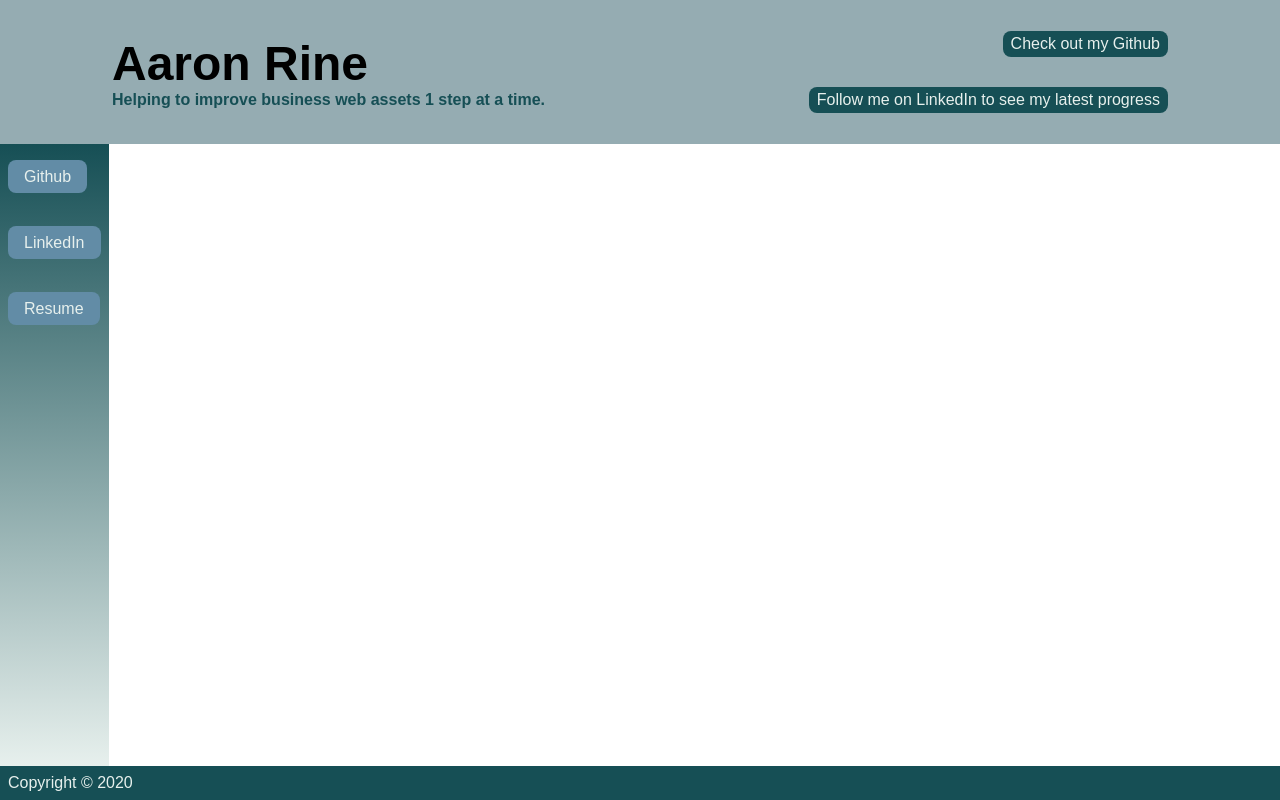
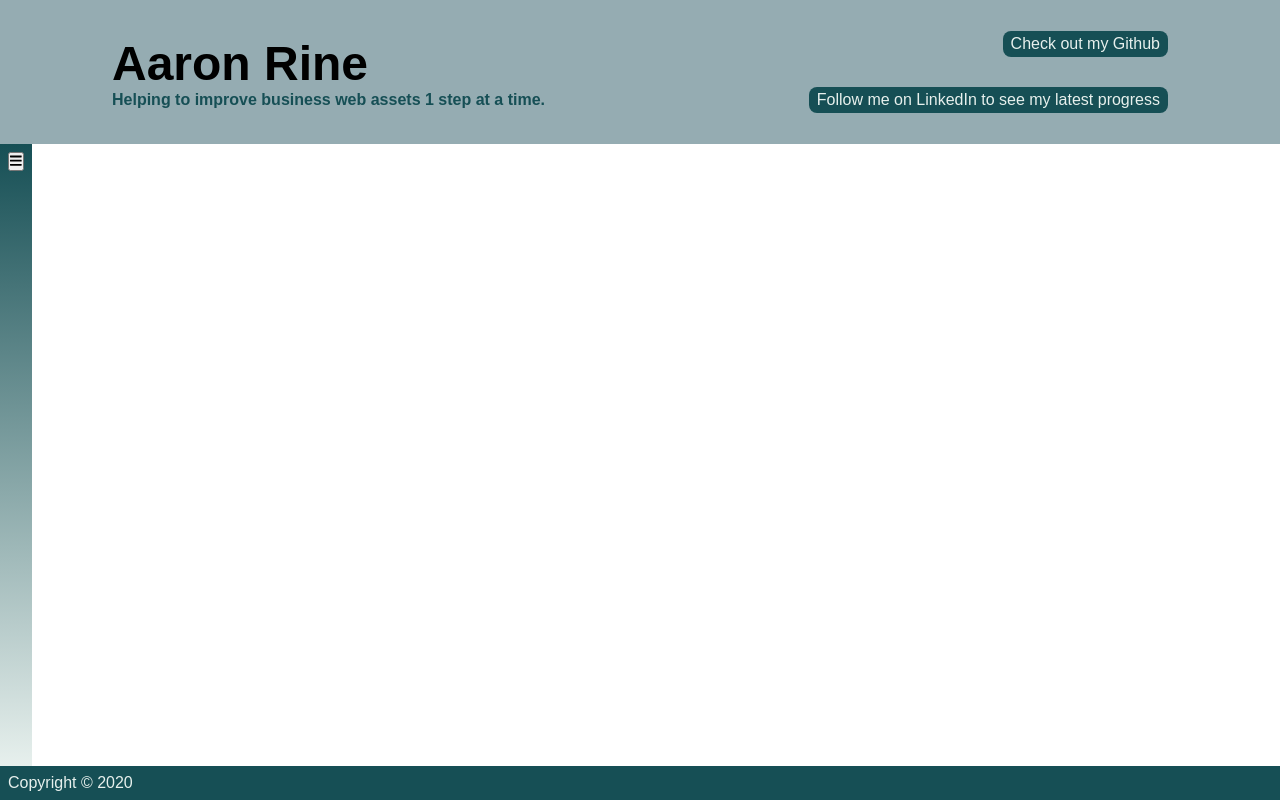
Before and after one commit to aaronrine/portfolio, a React (Create React App) app in the folder frontend/: page /projectDetails/1 in a window 1280 px wide. Built offline with nearby package versions, Linux system fonts and the light colour scheme; a web font is replaced by a local one.

Commit message:
feat(Navbar): add collapsable menu

```diff
--- a/frontend/src/components/Navbar/Navbar.js
+++ b/frontend/src/components/Navbar/Navbar.js
@@ -1,10 +1,20 @@
 import "./Navbar.scss";
+import { useState } from "react";
+import { FontAwesomeIcon } from "@fortawesome/react-fontawesome";
+import { faBars } from "@fortawesome/free-solid-svg-icons";
+
 export function Navbar({ navItems }) {
+  const [showMenu, setShowMenu] = useState(false);
   return (
     <nav className="Navbar">
-      {navItems?.map((navItem) => {
-        return <NavItem {...navItem} key={navItem.uuid} />;
-      })}
+      <button onClick={() => setShowMenu(!showMenu)}>
+        <FontAwesomeIcon icon={faBars} />
+      </button>
+
+      {showMenu &&
+        navItems?.map((navItem) => {
+          return <NavItem {...navItem} key={navItem.uuid} />;
+        })}
     </nav>
   );
 }
```
